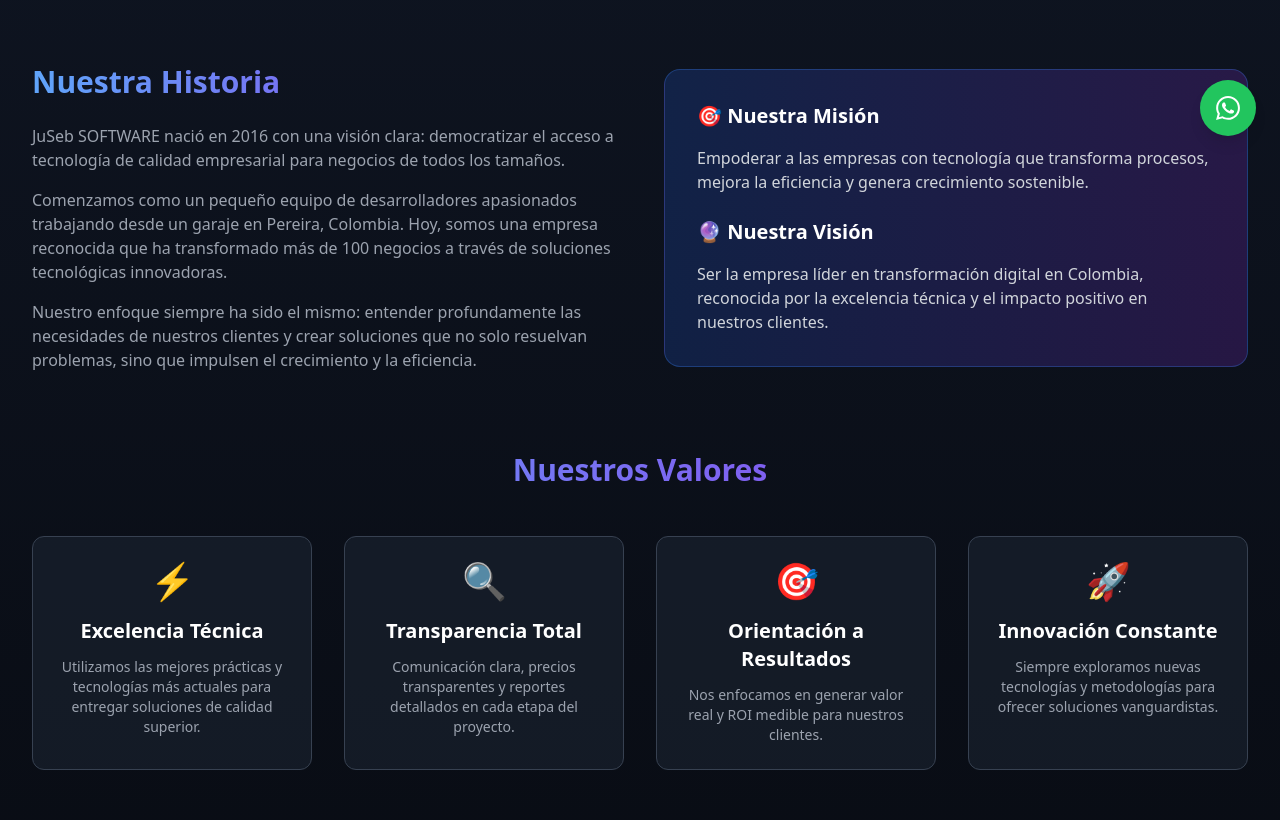
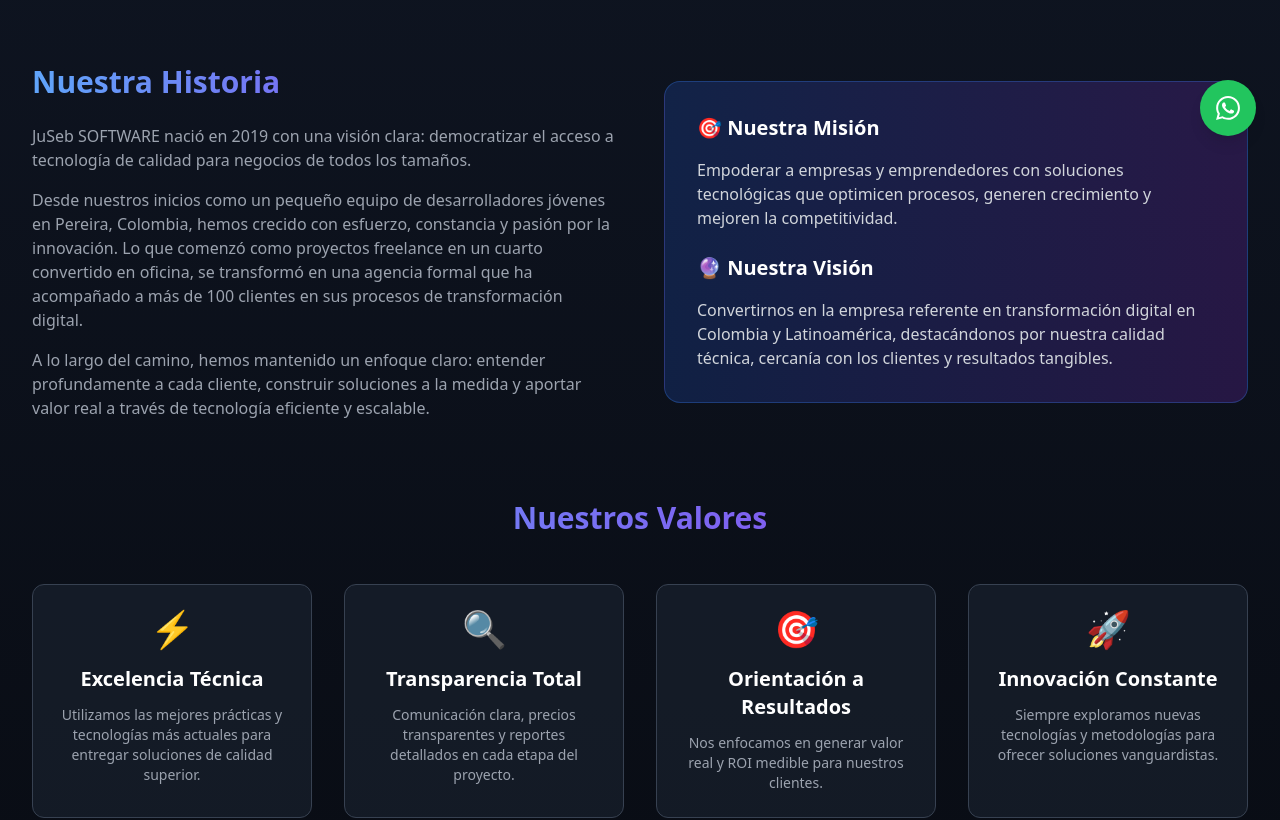
Before and after one commit to SebastianAyala13/JuSeb-Software, a Next.js app: page /sobre-nosotros in a window 1280 px wide. Shown: the part 640-1460 px from the top of the page. Built offline with nearby package versions, Linux system fonts and the light colour scheme.

Commit message:
Actualización sobre nosotros con equipo completo

```diff
--- a/src/app/sobre-nosotros/page.tsx
+++ b/src/app/sobre-nosotros/page.tsx
@@ -156,18 +156,18 @@
                 </h2>
                 <div className="space-y-4 text-gray-400">
                   <p>
-                    JuSeb SOFTWARE nació en 2016 con una visión clara: democratizar el acceso a
-                    tecnología de calidad empresarial para negocios de todos los tamaños.
+                    JuSeb SOFTWARE nació en 2019 con una visión clara: democratizar el acceso a
+                    tecnología de calidad para negocios de todos los tamaños.
                   </p>
                   <p>
-                    Comenzamos como un pequeño equipo de desarrolladores apasionados trabajando
-                    desde un garaje en Pereira, Colombia. Hoy, somos una empresa reconocida que
-                    ha transformado más de 100 negocios a través de soluciones tecnológicas innovadoras.
+                    Desde nuestros inicios como un pequeño equipo de desarrolladores jóvenes en Pereira, Colombia,
+                    hemos crecido con esfuerzo, constancia y pasión por la innovación. Lo que comenzó como proyectos
+                    freelance en un cuarto convertido en oficina, se transformó en una agencia formal que ha acompañado
+                    a más de 100 clientes en sus procesos de transformación digital.
                   </p>
                   <p>
-                    Nuestro enfoque siempre ha sido el mismo: entender profundamente las necesidades
-                    de nuestros clientes y crear soluciones que no solo resuelvan problemas, sino
-                    que impulsen el crecimiento y la eficiencia.
+                    A lo largo del camino, hemos mantenido un enfoque claro: entender profundamente a cada cliente,
+                    construir soluciones a la medida y aportar valor real a través de tecnología eficiente y escalable.
                   </p>
                 </div>
               </div>
@@ -175,18 +175,19 @@
                 <div className="bg-gradient-to-r from-blue-600/20 to-purple-600/20 rounded-2xl p-8 border border-blue-500/30">
                   <h3 className="text-xl font-bold text-white mb-4">🎯 Nuestra Misión</h3>
                   <p className="text-gray-300 mb-6">
-                    Empoderar a las empresas con tecnología que transforma procesos,
-                    mejora la eficiencia y genera crecimiento sostenible.
+                    Empoderar a empresas y emprendedores con soluciones tecnológicas que optimicen procesos,
+                    generen crecimiento y mejoren la competitividad.
                   </p>
                   <h3 className="text-xl font-bold text-white mb-4">🔮 Nuestra Visión</h3>
                   <p className="text-gray-300">
-                    Ser la empresa líder en transformación digital en Colombia,
-                    reconocida por la excelencia técnica y el impacto positivo en nuestros clientes.
+                    Convertirnos en la empresa referente en transformación digital en Colombia y Latinoamérica,
+                    destacándonos por nuestra calidad técnica, cercanía con los clientes y resultados tangibles.
                   </p>
                 </div>
               </div>
             </div>
           </motion.div>
+
 
           {/* Valores */}
           <motion.div
@@ -351,13 +352,16 @@
               >
                 🚀 Empezar Proyecto
               </motion.button>
-              <motion.button
+              <motion.a
                 whileHover={{ scale: 1.05 }}
                 whileTap={{ scale: 0.95 }}
+                href="https://wa.me/573107736703"
+                target="_blank"
+                rel="noopener noreferrer"
                 className="px-8 py-4 border-2 border-green-500 text-green-400 rounded-xl font-medium text-lg hover:bg-green-500 hover:text-white transition-colors"
               >
-                📞 Llamar: +57 321 123 4567
-              </motion.button>
+                💬 Hablar por WhatsApp
+              </motion.a>
             </div>
             <p className="text-sm text-gray-500 mt-6">
               ⚡ Respuesta en 2 horas • 💰 Consulta gratuita • 🎯 Sin compromiso
```
Also changed, not shown: 1 other file (tests, documents, lock files or other folders).
